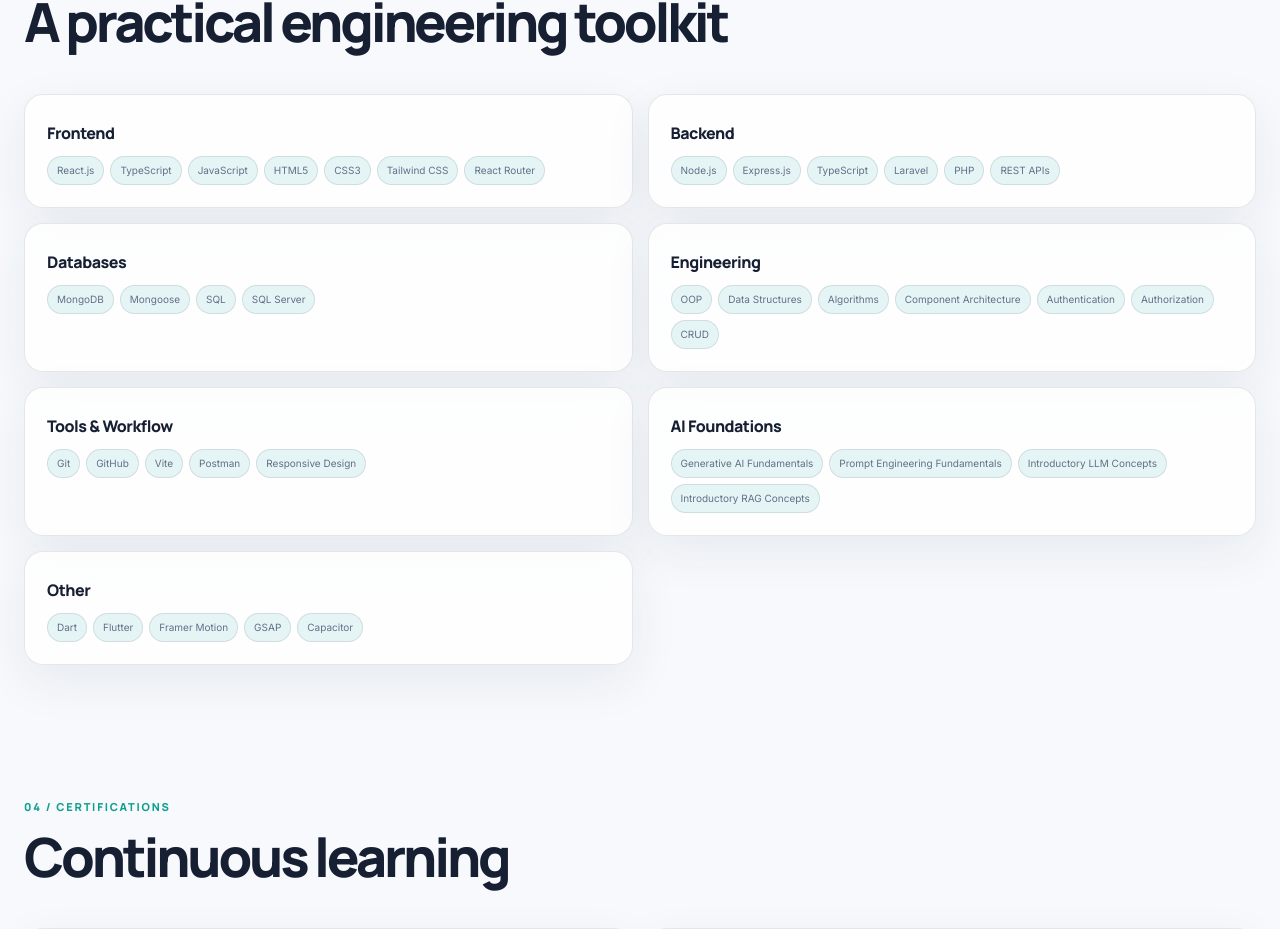
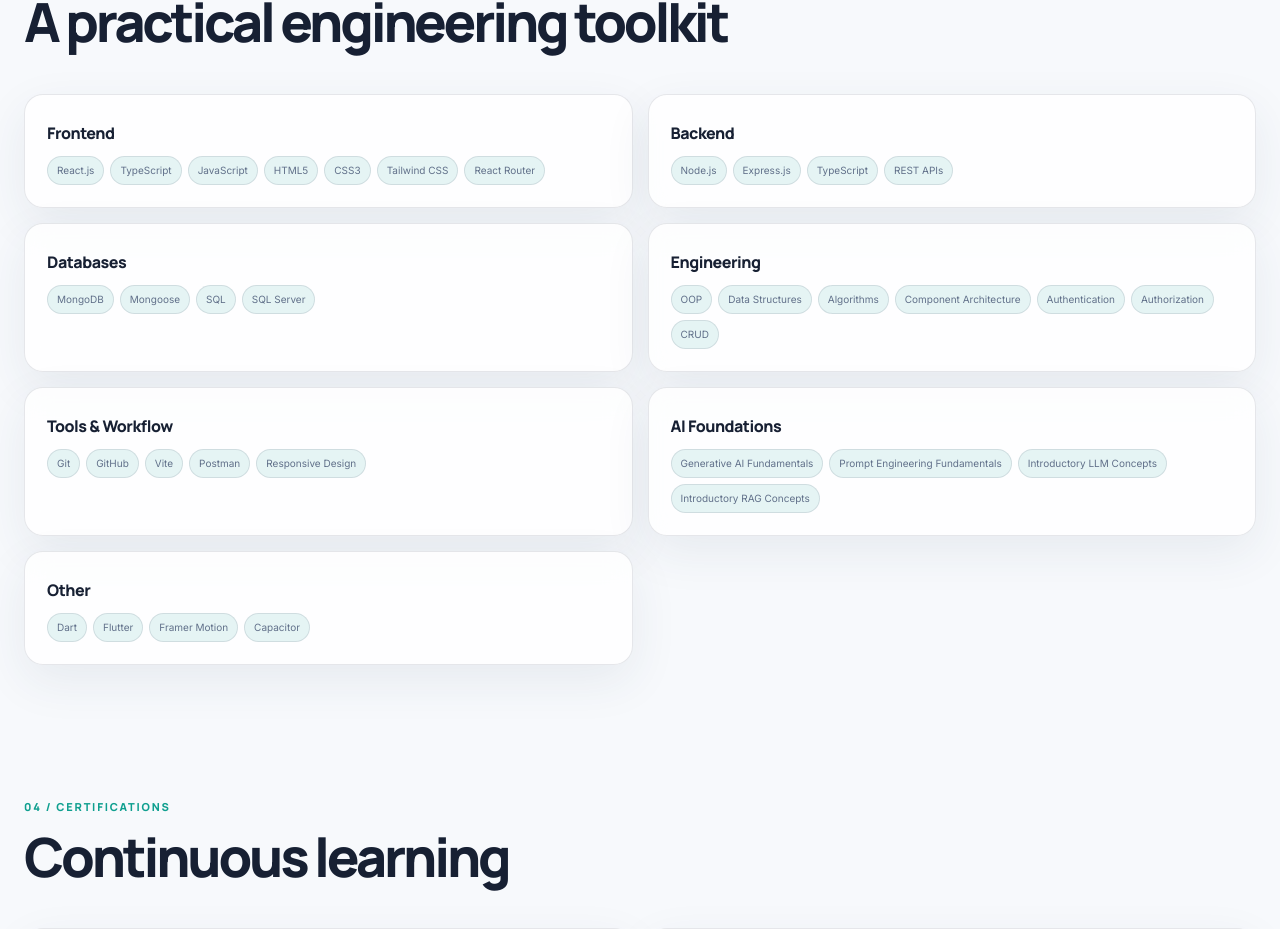
Before and after one commit to AhmedHassan-Ahmed/Ahmed-Hassan-portfolio-, a React (Vite) app: page / in a window 1280 px wide. Shown: the part 5737-6666 px from the top of the page. Built offline with nearby package versions, Linux system fonts and the light colour scheme.

Commit message:
first commit

```diff
--- a/src/data/skills.ts
+++ b/src/data/skills.ts
@@ -3,11 +3,19 @@
 export const skillGroups: SkillGroup[] = [
   {
     title: "Frontend",
-    skills: ["React.js", "TypeScript", "JavaScript", "HTML5", "CSS3", "Tailwind CSS", "React Router"],
+    skills: [
+      "React.js",
+      "TypeScript",
+      "JavaScript",
+      "HTML5",
+      "CSS3",
+      "Tailwind CSS",
+      "React Router",
+    ],
   },
   {
     title: "Backend",
-    skills: ["Node.js", "Express.js", "TypeScript", "Laravel", "PHP", "REST APIs"],
+    skills: ["Node.js", "Express.js", "TypeScript", "REST APIs"],
   },
   {
     title: "Databases",
@@ -15,7 +23,15 @@
   },
   {
     title: "Engineering",
-    skills: ["OOP", "Data Structures", "Algorithms", "Component Architecture", "Authentication", "Authorization", "CRUD"],
+    skills: [
+      "OOP",
+      "Data Structures",
+      "Algorithms",
+      "Component Architecture",
+      "Authentication",
+      "Authorization",
+      "CRUD",
+    ],
   },
   {
     title: "Tools & Workflow",
@@ -23,10 +39,15 @@
   },
   {
     title: "AI Foundations",
-    skills: [" Generative AI Fundamentals", "Prompt Engineering Fundamentals", "Introductory LLM Concepts", "Introductory RAG Concepts"],
+    skills: [
+      " Generative AI Fundamentals",
+      "Prompt Engineering Fundamentals",
+      "Introductory LLM Concepts",
+      "Introductory RAG Concepts",
+    ],
   },
   {
     title: "Other",
-    skills: ["Dart", "Flutter", "Framer Motion", "GSAP", "Capacitor"],
+    skills: ["Dart", "Flutter", "Framer Motion", "Capacitor"],
   },
 ];
```
